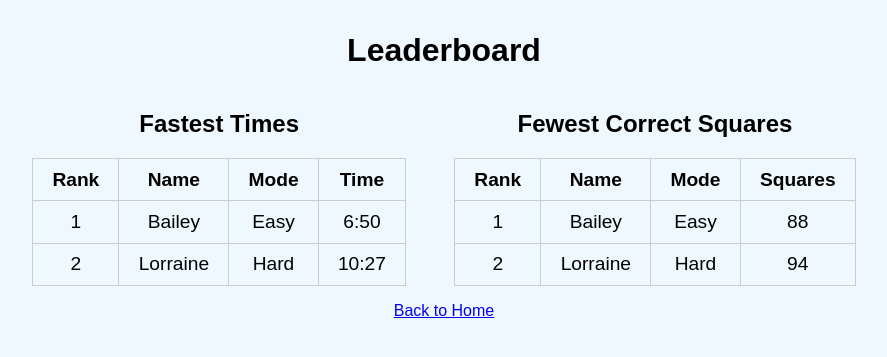
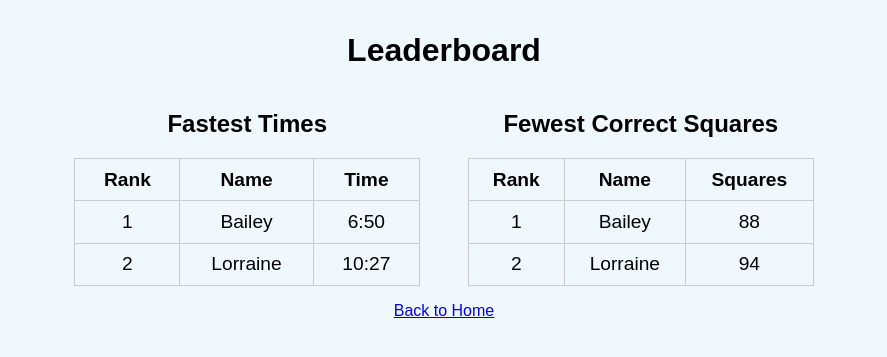
Before and after one commit to Bdmilken/Multiplication_Bingo, a Flask app: page /leaderboard in a window 1280 px wide. Shown: the top 357 px of the page, without its empty margins (196-1083 px from the left). Run offline with Flask 3, Linux system fonts and the light colour scheme.

Commit message:
Revert "Add mode to leaderboard"

```diff
--- a/app.py
+++ b/app.py
@@ -33,10 +33,7 @@ def leaderboard():
     fastest = sorted(scores.get('fastest', []), key=lambda x: x['time'])[:20]
     for entry in fastest:
         entry['formatted_time'] = format_time(entry['time'])
-        entry['mode'] = entry.get('mode', 'Unknown')
     fewest = sorted(scores.get('fewest', []), key=lambda x: x['count'])[:20]
-    for entry in fewest:
-        entry['mode'] = entry.get('mode', 'Unknown')
     return render_template('leaderboard.html', fastest=fastest, fewest=fewest)
 
 
@@ -72,7 +69,6 @@ def submit_score():
     name = data.get('name', 'Anonymous')[:20]
     time = int(data.get('time', 0))
     count = int(data.get('count', 0))
-    mode = data.get('mode', 'Unknown')
 
     scores = load_scores()
     fast = scores.setdefault('fastest', [])
@@ -81,12 +77,12 @@ def submit_score():
     if len(fast) < 20 or time < max(fast, key=lambda x: x['time'])['time']:
         if len(fast) >= 20:
             fast.remove(max(fast, key=lambda x: x['time']))
-        fast.append({'name': name, 'time': time, 'mode': mode})
+        fast.append({'name': name, 'time': time})
 
     if len(few) < 20 or count < max(few, key=lambda x: x['count'])['count']:
         if len(few) >= 20:
             few.remove(max(few, key=lambda x: x['count']))
-        few.append({'name': name, 'count': count, 'mode': mode})
+        few.append({'name': name, 'count': count})
 
     save_scores(scores)
     return jsonify({'success': True})
--- a/scores.json
+++ b/scores.json
@@ -1 +1 @@
-{"fastest": [{"name": "Bailey", "time": 410, "mode": "Easy"}, {"name": "Lorraine", "time": 627, "mode": "Hard"}], "fewest": [{"name": "Bailey", "count": 88, "mode": "Easy"}, {"name": "Lorraine", "count": 94, "mode": "Hard"}]}
+{"fastest": [{"name": "Bailey", "time": 410}, {"name": "Lorraine", "time": 627}], "fewest": [{"name": "Bailey", "count": 88}, {"name": "Lorraine", "count": 94}]}
--- a/templates/board.html
+++ b/templates/board.html
@@ -134,7 +134,6 @@
         let potentialTime = 0;
         let potentialCount = 0;
         let missedOpportunity = null;
-        const mode = '{{ "Easy" if show_products else "Hard" }}';
 
         let audioCtx;
         function playTone(freq, duration, type = 'sine', delay = 0) {
@@ -438,7 +437,7 @@
                             fetch('/submit_score', {
                                 method: 'POST',
                                 headers: { 'Content-Type': 'application/json' },
-                                body: JSON.stringify({ name, time, count, mode })
+                                body: JSON.stringify({ name, time, count })
                             }).then(() => {
                                 document.getElementById('score-message').textContent = 'Score saved!';
                                 document.getElementById('submit-score').disabled = true;
--- a/templates/leaderboard.html
+++ b/templates/leaderboard.html
@@ -36,18 +36,18 @@
         <div class="time-board">
             <h2>Fastest Times</h2>
             <table>
-                <tr><th>Rank</th><th>Name</th><th>Mode</th><th>Time </th></tr>
+                <tr><th>Rank</th><th>Name</th><th>Time </th></tr>
                 {% for entry in fastest %}
-                <tr><td>{{ loop.index }}</td><td>{{ entry.name }}</td><td>{{ entry.mode }}</td><td>{{ entry.formatted_time }}</td></tr>
+                <tr><td>{{ loop.index }}</td><td>{{ entry.name }}</td><td>{{ entry.formatted_time }}</td></tr>
                 {% endfor %}
             </table>
         </div>
         <div class="count-board">
             <h2>Fewest Correct Squares</h2>
             <table>
-                <tr><th>Rank</th><th>Name</th><th>Mode</th><th>Squares</th></tr>
+                <tr><th>Rank</th><th>Name</th><th>Squares</th></tr>
                 {% for entry in fewest %}
-                <tr><td>{{ loop.index }}</td><td>{{ entry.name }}</td><td>{{ entry.mode }}</td><td>{{ entry.count }}</td></tr>
+                <tr><td>{{ loop.index }}</td><td>{{ entry.name }}</td><td>{{ entry.count }}</td></tr>
                 {% endfor %}
             </table>
         </div>
```
